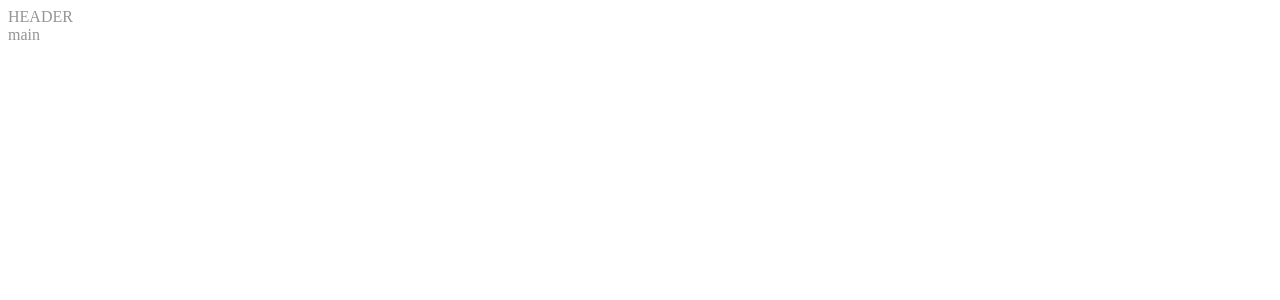
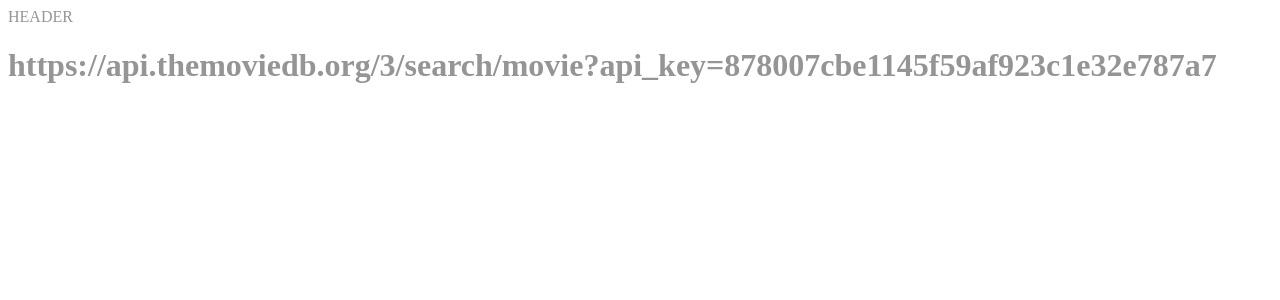
Before and after one commit to alessandrodaniello105/vite-boolflix, a Vue app: page / in a window 1280 px wide. Shown: the top 300 px of the page. Built offline with nearby package versions, Linux system fonts and the light colour scheme.

Commit message:
[add]: store.js in \data\

```diff
--- a/src/App.vue
+++ b/src/App.vue
@@ -1,12 +1,18 @@
 <script>
 import Main from './components/Main.vue';
 import Header from './components/Header.vue';
+import {store} from './data/store.js'
 
 export default {
   name: 'App',
   components: {
     Main,
     Header
+  },
+  data(){
+    return {
+      store
+    }
   }
 }
 </script>
@@ -15,7 +21,7 @@
 
   <Header />
 
-  <Main />
+  <Main :testoprova="store.apiURL" />
 
 
 </template>
--- a/src/components/Main.vue
+++ b/src/components/Main.vue
@@ -1,11 +1,16 @@
 <script>
 export default {
-  name: 'Main'
+  name: 'Main',
+  props: {
+    testoprova: String
+  }
 }
 </script>
 
 <template>
-  <main>main</main>
+  <main>
+    <h1>{{testoprova}}</h1>
+  </main>
 </template>
 
 <style lang="scss" scoped>
--- /dev/null
+++ b/src/data/store.js
@@ -0,0 +1,5 @@
+import {reactive} from 'vue';
+
+export const store = reactive({
+  apiURL: 'https://api.themoviedb.org/3/search/movie?api_key=878007cbe1145f59af923c1e32e787a7'
+})
```
